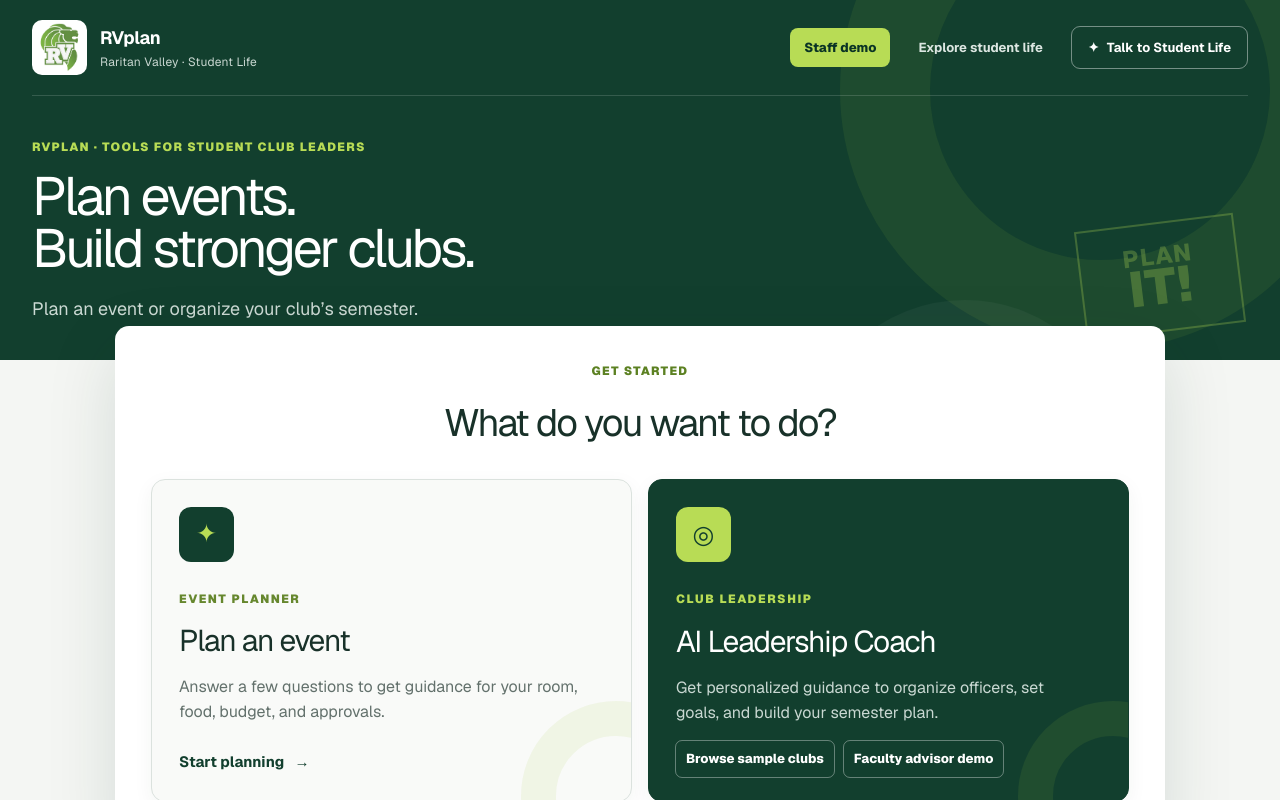
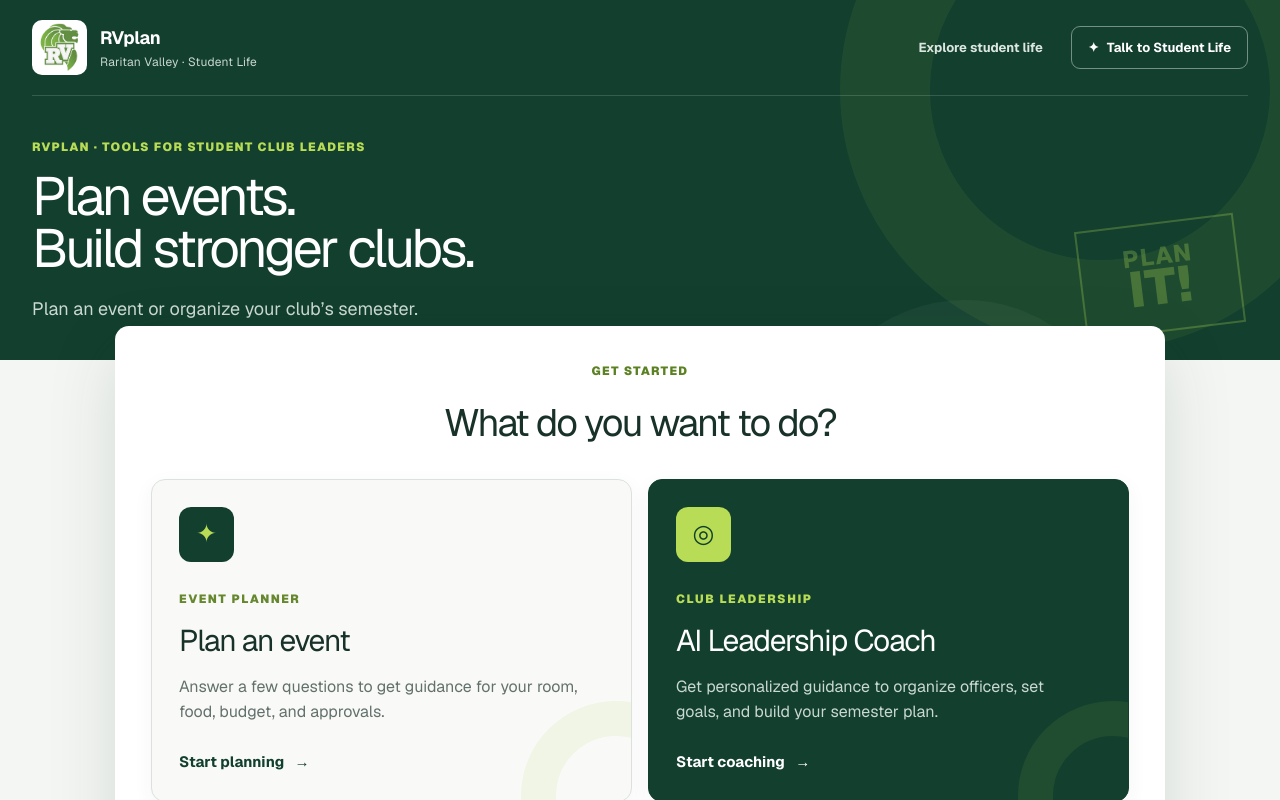
Before and after one commit to aidena18/RVplan, a Next.js app: page / in a window 1280 px wide. Shown: the top 800 px of the page. Built offline with nearby package versions, Linux system fonts and the light colour scheme.

Commit message:
Refine homepage demo links

```diff
--- a/app/globals.css
+++ b/app/globals.css
@@ -73,11 +73,11 @@ button:focus-visible, a:focus-visible, input:focus-visible, select:focus-visible
 .coachTool p { color: #c9d8d2; }
 .coachTool li { color: #e8f0ed; }
 .coachTool small { color: #b8dc55; }
-.coachCardGroup { position: relative; min-width: 0; }
-.coachCardGroup .toolCard { width: 100%; height: 100%; padding-bottom: 74px; }
-.coachQuickLinks { position: absolute; z-index: 2; left: 27px; right: 27px; bottom: 24px; display: flex; gap: 8px; flex-wrap: wrap; }
-.coachQuickLinks button { border: 1px solid rgba(255,255,255,.35); border-radius: 7px; padding: 8px 10px; background: transparent; color: white; font-size: 11px; font-weight: 750; }
-.coachQuickLinks button:hover { background: rgba(255,255,255,.1); }
+.homeToolGroup { min-width: 0; }
+.homeToolGroup .toolCard { width: 100%; }
+.demoLinks { display: flex; gap: 14px; padding: 10px 8px 0; }
+.demoLinks button { border: 0; padding: 2px 0; background: transparent; color: #7a8781; font-size: 10px; font-weight: 650; text-decoration: underline; text-decoration-color: #c8d0cc; text-underline-offset: 3px; }
+.demoLinks button:hover { color: var(--forest); text-decoration-color: var(--forest); }
 .aiBadge { position: absolute; right: 22px; top: 22px; padding: 6px 9px; background: #b8dc55; color: var(--forest); border-radius: 99px; font-size: 8px; font-weight: 900; letter-spacing: .1em; }
 .homeSupport { display: flex; align-items: center; gap: 12px; margin-top: 20px; padding: 15px 18px; background: #edf3dc; border-radius: 10px; }
 .homeSupport > span { width: 30px; height: 30px; display: grid; place-items: center; border-radius: 50%; background: var(--forest); color: white; font-weight: 800; }
--- a/app/page.tsx
+++ b/app/page.tsx
@@ -271,7 +271,7 @@ export default function Home() {
           </button>
           <div className="navActions">
             {view !== "home" && <button className="navHome" onClick={() => setView("home")}>Home</button>}
-            <button className="viewSwitch" onClick={() => setView(view === "staff" ? "student" : "staff")}>{view === "staff" ? "Student planner" : "Staff demo"}</button>
+            {view !== "home" && <button className="viewSwitch" onClick={() => setView(view === "staff" ? "student" : "staff")}>{view === "staff" ? "Student planner" : "Staff demo"}</button>}
             <a href="https://www.raritanval.edu/student-experience/student-involvement/" target="_blank" rel="noreferrer">Explore student life</a>
             <button className="helpButton" onClick={() => setHelpOpen(true)}><Icon>✦</Icon> Talk to Student Life</button>
           </div>
@@ -287,8 +287,8 @@ export default function Home() {
       {view === "home" ? <section className="homeWorkspace" aria-label="RVplan tools">
         <div className="homeIntro"><p className="eyebrow dark">GET STARTED</p><h2>What do you want to do?</h2></div>
         <div className="toolChoices">
-          <button className="toolCard eventTool" onClick={() => { setStep(0); setView("student"); }}><span className="toolIcon">✦</span><div><small>EVENT PLANNER</small><h3>Plan an event</h3><p>Answer a few questions to get guidance for your room, food, budget, and approvals.</p><strong>Start planning <b>→</b></strong></div></button>
-          <div className="coachCardGroup"><button className="toolCard coachTool" onClick={() => { setSetupStep(0); setCoachMode("setup"); setView("coach"); }}><span className="toolIcon">◎</span><div><small>CLUB LEADERSHIP</small><h3>AI Leadership Coach</h3><p>Get personalized guidance to organize officers, set goals, and build your semester plan.</p></div></button><div className="coachQuickLinks"><button onClick={() => { setCoachMode("samples"); setView("coach"); }}>Browse sample clubs</button><button onClick={() => { setCoachMode("advisor"); setView("coach"); }}>Faculty advisor demo</button></div></div>
+          <div className="homeToolGroup"><button className="toolCard eventTool" onClick={() => { setStep(0); setView("student"); }}><span className="toolIcon">✦</span><div><small>EVENT PLANNER</small><h3>Plan an event</h3><p>Answer a few questions to get guidance for your room, food, budget, and approvals.</p><strong>Start planning <b>→</b></strong></div></button><div className="demoLinks"><button onClick={() => setView("staff")}>Staff demo</button></div></div>
+          <div className="homeToolGroup"><button className="toolCard coachTool" onClick={() => { setSetupStep(0); setCoachMode("setup"); setView("coach"); }}><span className="toolIcon">◎</span><div><small>CLUB LEADERSHIP</small><h3>AI Leadership Coach</h3><p>Get personalized guidance to organize officers, set goals, and build your semester plan.</p><strong>Start coaching <b>→</b></strong></div></button><div className="demoLinks"><button onClick={() => { setCoachMode("samples"); setView("coach"); }}>Browse sample clubs</button><button onClick={() => { setCoachMode("advisor"); setView("coach"); }}>Faculty advisor demo</button></div></div>
         </div>
       </section> : view === "student" ? <section className="workspace" aria-label="Event planning form">
         <div className="progressHeader">
```
